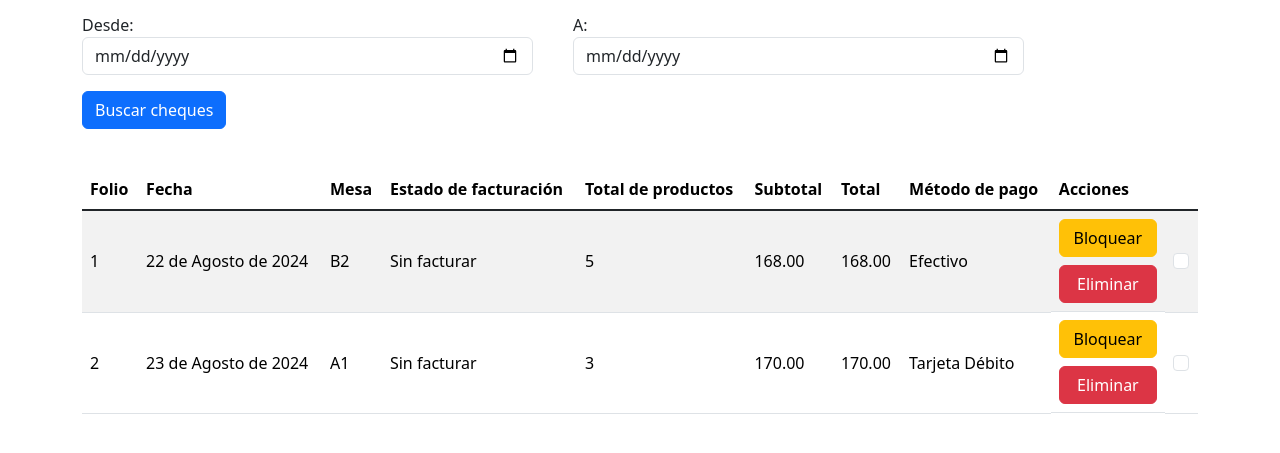
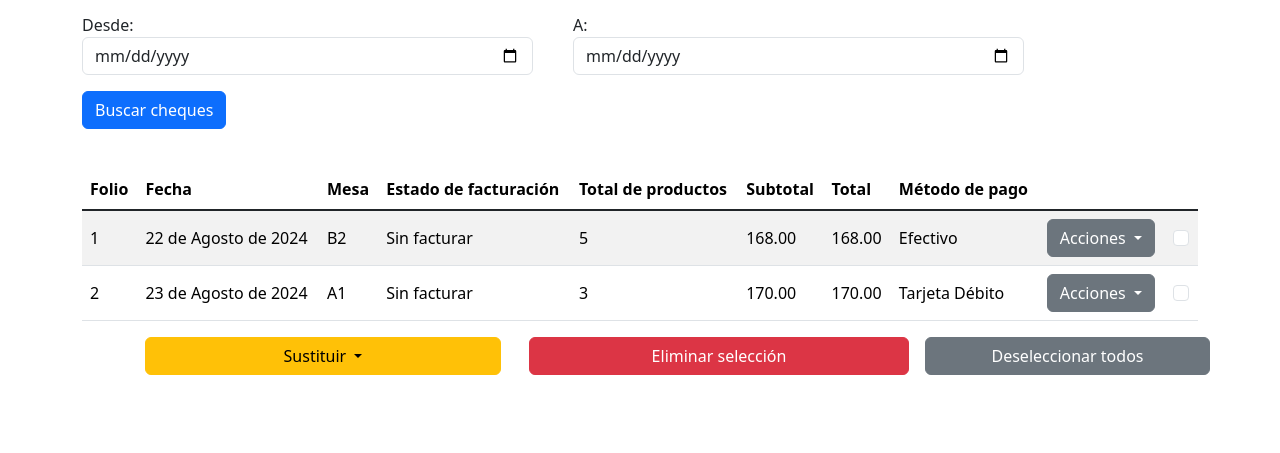
Before and after one commit to mariosuarezDEV/SoftRestaurant-Plugin, a Django app: page /cheques/ in a window 1280 px wide. Shown: the part 151-604 px from the top of the page. Run offline with Django 4.2, Linux system fonts and the light colour scheme; data comes from the database, SQL or seed files in the repository; both versions use the stored data as it was after the commit.

Commit message:
Diseño para aplicar la logica condicional

```diff
--- a/Backend/cheques/admin.py
+++ b/Backend/cheques/admin.py
@@ -3,7 +3,8 @@ from django.contrib import admin
 # Register your models here.
 
 # Modelos de la app de cheques
-from .models import cheque_venta, detalle_cheque
+from .models import cheque_venta, detalle_cheque, estados_cheque
 
 admin.site.register(cheque_venta)
 admin.site.register(detalle_cheque)
+admin.site.register(estados_cheque)
--- a/Backend/cheques/models.py
+++ b/Backend/cheques/models.py
@@ -1,4 +1,5 @@
 from django.db import models
+
 
 # Create your models here.
 
@@ -7,24 +8,38 @@ from django.db import models
 # Modelo para cheque
 class cheque_venta(models.Model):
     cheque_folio = models.AutoField(primary_key=True)
-    folio = models.IntegerField() # Este numero debe ser el mismo que el de cheque_detalle
-    fecha_movimiento = models.DateField() # Fecha del movimiento
-    mesa = models.CharField(max_length=6) # Mesa del cliente
-    factura = models.BooleanField() # Saber si esta facturado o no
-    total_articulos = models.IntegerField() # Total de articulos pedidos ( esta información se toma de la cantidad de productos pedidos en cheque det en cada movimiento )
-    subtotal = models.DecimalField(max_digits=10, decimal_places=2) # Subtotal de la cuenta
-    total = models.DecimalField(max_digits=10, decimal_places=2) # Total de la cuenta
-    tipo_pago = models.CharField(max_length=50, choices=[('Efectivo', 'Efectivo'), ('Tarjeta Débito', 'Tarjeta Débito'), ('Tarjeta Crédito', 'Tarjeta Crédito') ]) # Tipo de pago ( efectivo, tarjeta, cheque, etc )
+    folio = models.IntegerField()  # Este numero debe ser el mismo que el de cheque_detalle
+    fecha_movimiento = models.DateField()  # Fecha del movimiento
+    mesa = models.CharField(max_length=6)  # Mesa del cliente
+    factura = models.BooleanField()  # Saber si esta facturado o no
+    total_articulos = models.IntegerField()  # Total de articulos pedidos ( esta información se toma de la cantidad de productos pedidos en cheque det en cada movimiento )
+    subtotal = models.DecimalField(max_digits=10, decimal_places=2)  # Subtotal de la cuenta
+    total = models.DecimalField(max_digits=10, decimal_places=2)  # Total de la cuenta
+    tipo_pago = models.CharField(max_length=50, choices=[('Efectivo', 'Efectivo'), ('Tarjeta Débito', 'Tarjeta Débito'),
+                                                         ('Tarjeta Crédito',
+                                                          'Tarjeta Crédito')])  # Tipo de pago ( efectivo, tarjeta, cheque, etc )
+    def __str__(self):
+        return f'Cheque con folio {self.folio}'
 
 class detalle_cheque(models.Model):
     cheque_folio = models.AutoField(primary_key=True)
-    folio_det = models.IntegerField() # Este numero debe ser el mismo que el de cheque_venta
-    movimiento = models.CharField(max_length=50) # Este campo es el indexado de el movimiento por cada producto pedido (1: cafe - $45 - 2 productos)
-    cantidad = models.IntegerField() # Cantidad de productos pedidos
-    id_producto = models.IntegerField() # ID del producto pedido
-    precio = models.DecimalField(max_digits=10, decimal_places=2) # Precio del producto pedido ( es el precio por unidad )
-    impuesto_uno = models.DecimalField(max_digits=10, decimal_places=2) # Impuesto total del producto pedido
-    precio_sin_impuesto = models.DecimalField(max_digits=10, decimal_places=2) # Precio sin impuesto del producto pedido
+    folio_det = models.IntegerField()  # Este numero debe ser el mismo que el de cheque_venta
+    movimiento = models.CharField(
+        max_length=50)  # Este campo es el indexado de el movimiento por cada producto pedido (1: cafe - $45 - 2 productos)
+    cantidad = models.IntegerField()  # Cantidad de productos pedidos
+    id_producto = models.IntegerField()  # ID del producto pedido
+    precio = models.DecimalField(max_digits=10,
+                                 decimal_places=2)  # Precio del producto pedido ( es el precio por unidad )
+    impuesto_uno = models.DecimalField(max_digits=10, decimal_places=2)  # Impuesto total del producto pedido
+    precio_sin_impuesto = models.DecimalField(max_digits=10,
+                                              decimal_places=2)  # Precio sin impuesto del producto pedido
+    def __str__(self):
+        return f'Cheque con folio {self.folio_det}'
+
+class estados_cheque(models.Model):
+    cheque_folio = models.AutoField(primary_key=True)
+    folio = models.ForeignKey(cheque_venta, on_delete=models.CASCADE)  # Este numero debe ser el mismo que el de cheque_venta
+    bloqueado = models.BooleanField(default=False)  # Estado del cheque (pagado, no pagado, cancelado)
 
 # El cheque folio es el id para cada uno de los modelos
 # El folio debe ser igual para ambos modelos (el registro debe ser el mismo)
--- a/Backend/cheques/templates/ChequesDetalles.html
+++ b/Backend/cheques/templates/ChequesDetalles.html
@@ -51,7 +51,7 @@
                                 <th>Precio sin impuesto</th>
                             </tr>
                         </thead>
-                        <tbody>
+                        <tbody class="table-group-divider">
                             {% for detalle_cheque in cheques_detalles %}
                                 <tr>
                                     <td>{{ detalle_cheque.folio_det }}</td>
--- a/Backend/cheques/templates/ChequesIndex.html
+++ b/Backend/cheques/templates/ChequesIndex.html
@@ -44,7 +44,8 @@
 
         <div class="row">
             <div class="col-12">
-                <div class="table-responsive">
+                <form class="" action="" method="post">
+                {% csrf_token %}
                     <table class="table table-striped table-hover align-middle">
                         <thead>
                             <tr>
@@ -56,7 +57,6 @@
                                 <th>Subtotal</th>
                                 <th>Total</th>
                                 <th>Método de pago</th>
-                                <th>Acciones</th>
                             </tr>
                         </thead>
                         <tbody class="table-group-divider">
@@ -70,9 +70,16 @@
                                     <td>{{ cheque.subtotal }}</td>
                                     <td>{{ cheque.total }}</td>
                                     <td>{{ cheque.tipo_pago }}</td>
-                                    <td class="d-grid gap-2">
-                                        <a href="" class="btn btn-warning">Bloquear</a>
-                                        <a href="" class="btn btn-danger">Eliminar</a>
+                                    <td class="">
+                                        <div class="dropdown col-md-4">
+                                            <button class="btn btn-secondary dropdown-toggle" type="button" data-bs-toggle="dropdown" aria-expanded="false">
+                                                Acciones
+                                            </button>
+                                            <ul class="dropdown-menu">
+                                                <li><a class="dropdown-item" href="#">Bloquear</a></li>
+                                                <li><a class="dropdown-item" href="#">Eliminar</a></li>
+                                            </ul>
+                                        </div>
                                     </td>
                                     <td>
                                         <input class="form-check-input" type="checkbox" value="" id="flexCheckChecked">
@@ -81,7 +88,23 @@
                             {% endfor %}
                         </tbody>
                     </table>
-                </div>
+                    <div class="row gap-3 justify-content-end">
+                        <div class="dropdown col-md-4">
+                            <button class="btn btn-warning dropdown-toggle w-100" type="button" data-bs-toggle="dropdown" aria-expanded="false">
+                                Sustituir
+                            </button>
+                            <ul class="dropdown-menu">
+                                <li><a class="dropdown-item" href="#">Sustituir por café con Pan</a></li>
+                                <li><a class="dropdown-item" href="#">Sustituir por postre café</a></li>
+                                <li><a class="dropdown-item" href="#">Sustituir por café en grano</a></li>
+                                <li><hr class="dropdown-divider"></li>
+                                <li><a class="dropdown-item" href="#">Sustituir por un producto aleatorio</a></li>
+                            </ul>
+                        </div>
+                        <button class="btn btn-danger col-md-4">Eliminar selección</button>
+                        <button class="btn btn-secondary col-md-3">Deseleccionar todos</button>
+                    </div>
+                </form>
             </div>
         </div>
 
--- a/Backend/cheques/urls.py
+++ b/Backend/cheques/urls.py
@@ -14,5 +14,5 @@ router.register("chequedet", ChequeDetalleViewSet) # Registrar el modelo detalle
 urlpatterns = [
     path("", views.chequesIndexView, name='ChequesIndex'), # Agregar la url de la app cheques
     path("detalles/", views.chequesDetallesView, name='ChequesDetalles'), # Agregar la url de la app cheques
-    path('api/', include(router.urls)), # Agregar las urls del router
+    path('api/', include(router.urls), name="ChequesAPI"), # Agregar las urls del router
 ]
```
Also changed, not shown: Backend/cheques/migrations/0002_estados_cheque.py (added), Backend/cheques/migrations/0003_alter_estados_cheque_folio.py (added), Backend/cheques/migrations/0004_remove_estados_cheque_fecha_estado.py (added), Backend/db.sqlite3.
